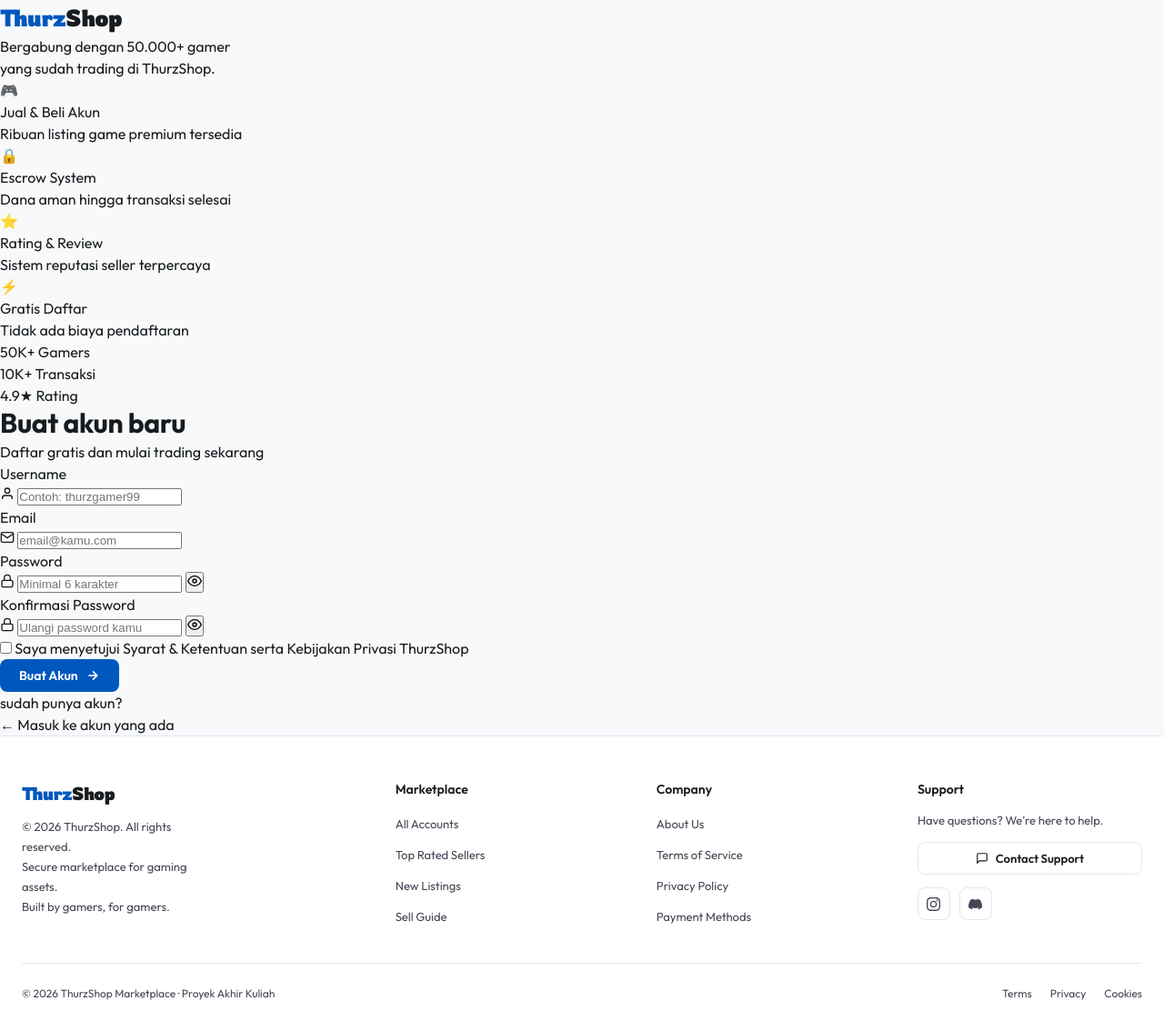
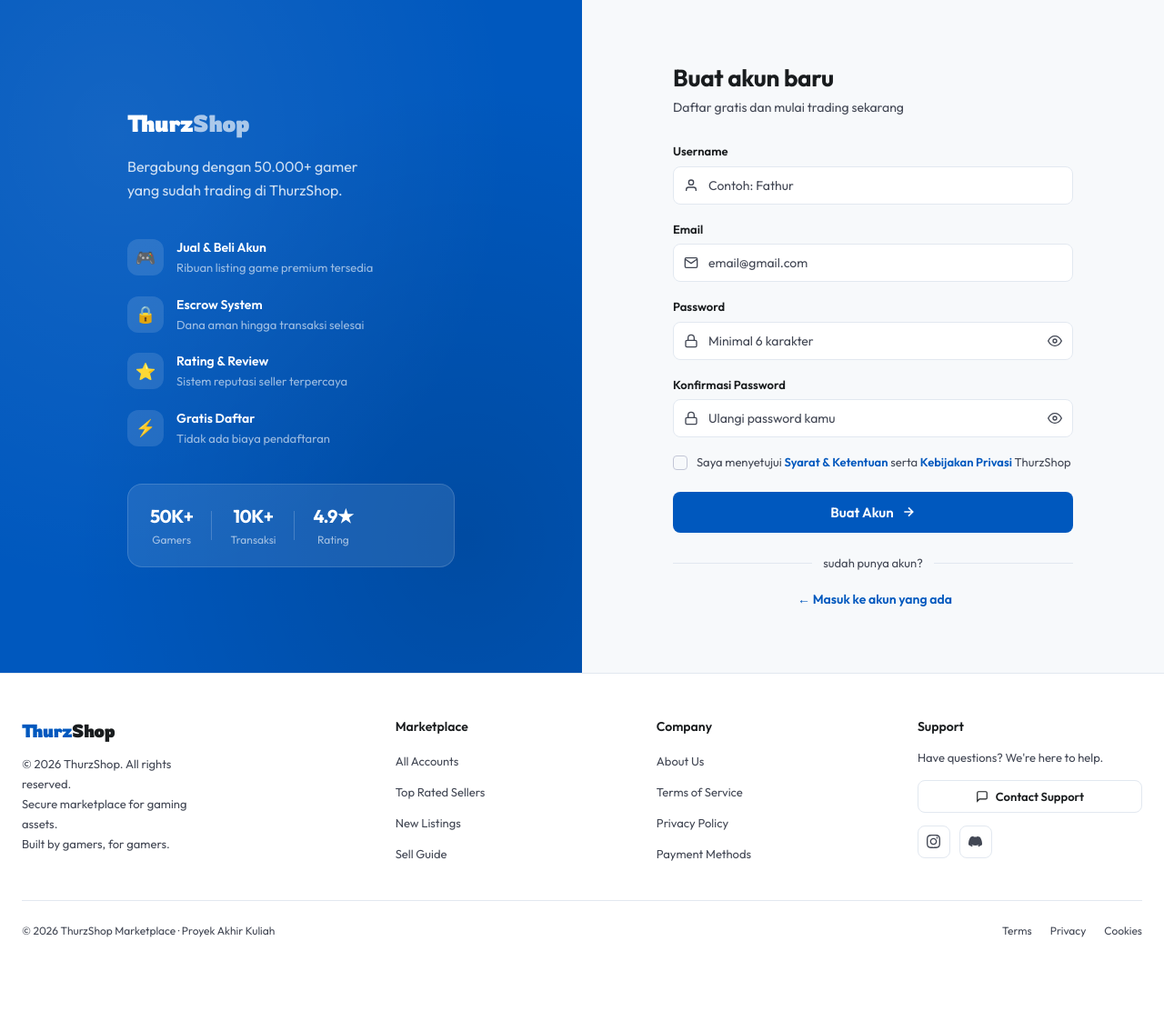
Before and after one commit to FaThurzz/WebAkhirPPW, a PHP site: page /pages/register.php in a window 1280 px wide. Shown: the part 61-1195 px from the top of the page at 91% size. After the commit the page ends 1092 px from the top, so only its background shows below. Run offline with PHP 8.4, Linux system fonts and the light colour scheme.

Commit message:
fix register

```diff
--- a/public_html/pages/register.php
+++ b/public_html/pages/register.php
@@ -92,8 +92,8 @@ $page_title  = 'Daftar — ThurzShop';
 $active_page = 'register';
 include '../includes/header.php';
 ?>
-<link rel="stylesheet" href="../assets/login/login.css">
-<link rel="stylesheet" href="../assets/register.css">
+<link rel="stylesheet" href="../assets/page/css/login.css">
+<link rel="stylesheet" href="../assets/page/css/register.css">
 
 <div class="login-wrap">
 
@@ -202,7 +202,7 @@ include '../includes/header.php';
               <circle cx="12" cy="7" r="4"/>
             </svg>
             <input type="text" id="username" name="username" class="form-input"
-              placeholder="Contoh: thurzgamer99"
+              placeholder="Contoh: Fathur"
               value="<?php echo htmlspecialchars($_POST['username'] ?? ''); ?>"
               autocomplete="username" required />
             <span class="form-input-check" id="check-username"></span>
@@ -221,7 +221,7 @@ include '../includes/header.php';
               <polyline points="22,6 12,13 2,6"/>
             </svg>
             <input type="email" id="email" name="email" class="form-input"
-              placeholder="email@kamu.com"
+              placeholder="email@gmail.com"
               value="<?php echo htmlspecialchars($_POST['email'] ?? ''); ?>"
               autocomplete="email" required />
             <span class="form-input-check" id="check-email"></span>
@@ -327,4 +327,5 @@ include '../includes/header.php';
 </div>
 
 <?php include '../includes/footer.php'; ?>
+<script src="../assets/page/js/register.js"></script>
 </body>
```
